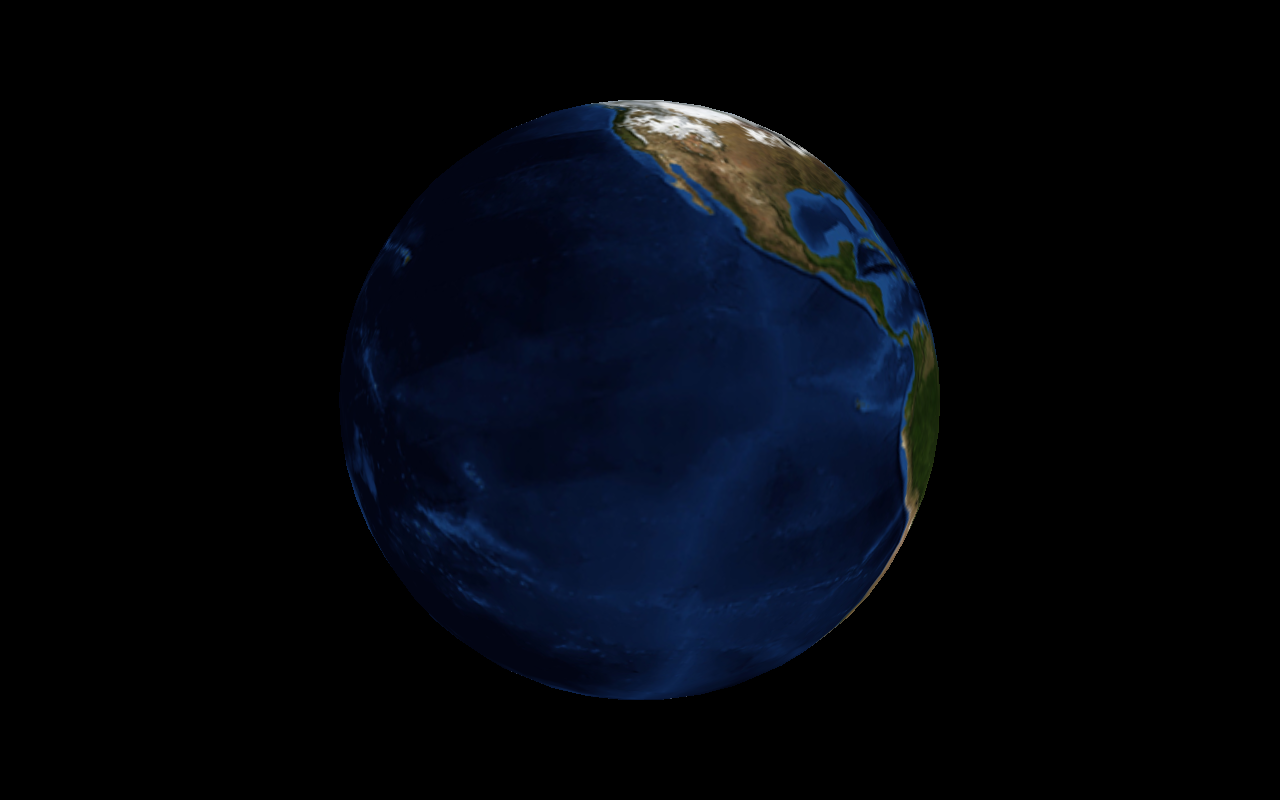
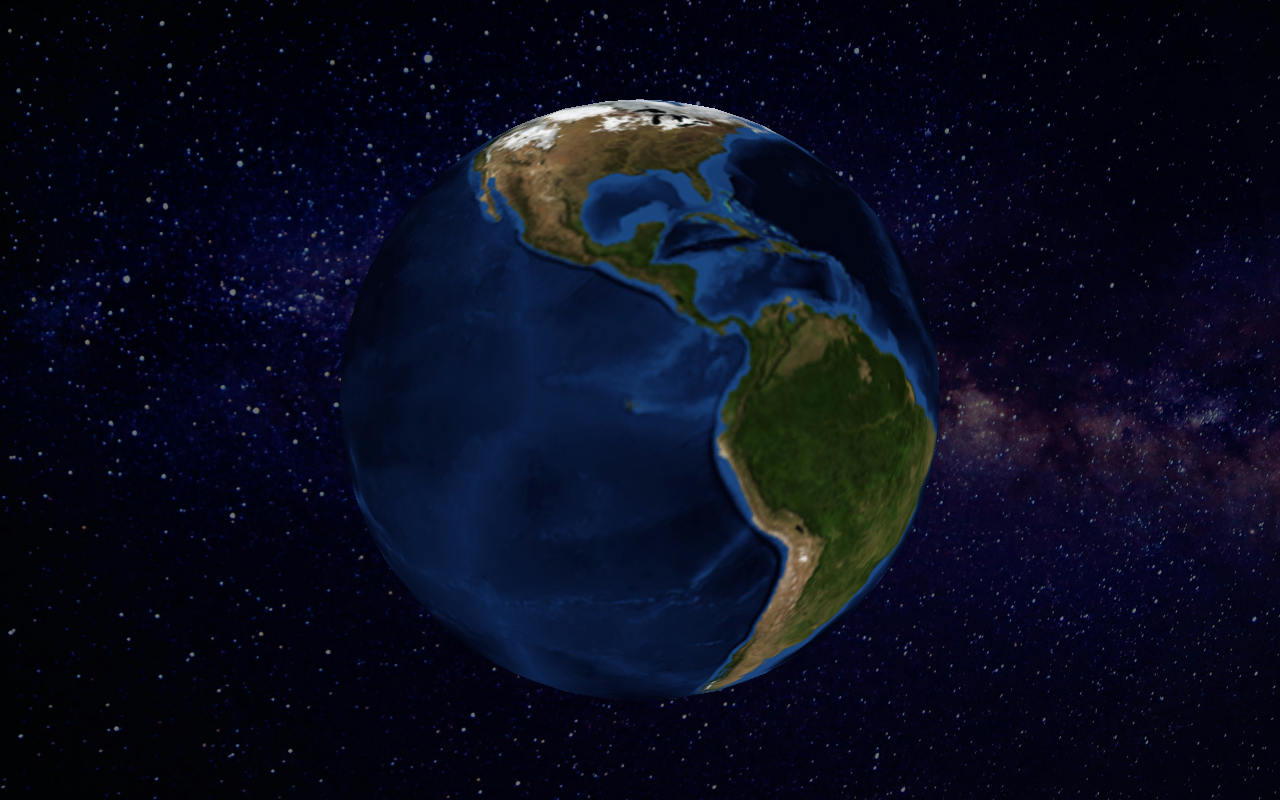
Before and after one commit to SardorSohinazarov/Learning_Three.js, a plain HTML site: page 1-Globus/index.html in a window 1280 px wide. Drawn offline with nearby package versions, Linux system fonts and the light colour scheme; animation ran at ten frames a second.

Commit message:
Kichik o'zgarish

```diff
--- a/1-Globus/index.html
+++ b/1-Globus/index.html
@@ -5,8 +5,21 @@
     <meta name="viewport" content="width=device-width, initial-scale=1.0">
     <title>Three.js Globe Example</title>
     <style>
-        body { margin: 0; }
-        canvas { display: block; }
+        body {
+            margin: 0;
+            background-image: url('../1-Globus/images/sky.jpg'); /* Galaktika rasm faylini qo'shish */
+            background-size: cover; /* Rasmni to'liq ekranga moslashtirish */
+            background-position: center; /* Rasm markazga joylashtiriladi */
+            height: 100vh; /* Butun balandlikni egallash */
+            overflow: hidden; /* Sahna ko'rinishi uchun o'rnatish */
+        }
+        canvas {
+            display: block;
+            position: absolute; /* Canvas pozitsiyasini belgilash */
+            top: 0; /* Yuqoriga joylashadi */
+            left: 0; /* Chapga joylashadi */
+            z-index: 1; /* Rasm fonining ustida joylashadi */
+        }
     </style>
 </head>
 <body>
@@ -15,7 +28,7 @@
         // Sahna, kamera va renderer yaratamiz
         const scene = new THREE.Scene();
         const camera = new THREE.PerspectiveCamera(75, window.innerWidth / window.innerHeight, 0.1, 1000);
-        const renderer = new THREE.WebGLRenderer();
+        const renderer = new THREE.WebGLRenderer({ alpha: true });
         renderer.setSize(window.innerWidth, window.innerHeight);
         document.body.appendChild(renderer.domElement);
 
@@ -29,18 +42,27 @@
         const globe = new THREE.Mesh(globeGeometry, globeMaterial);
         scene.add(globe);
 
-        // Qora fonga o'rnatamiz
-        scene.background = new THREE.Color(0x000000);
+        // Kamerani sozlash
+        camera.position.z = 1; // Kamerani biroz orqaga suramiz
 
-        // Kamerani sozlash
-        camera.position.z = 1;
+        // Sichqoncha pozitsiyasini saqlash
+        let mouseX = 0;
+        let mouseY = 0;
+
+        // Sichqoncha harakati hodisasini qo'shamiz
+        document.addEventListener('mousemove', (event) => {
+            // Sichqonchaning pozitsiyasini normalize qilamiz
+            mouseX = (event.clientX / window.innerWidth) * 2 - 1; // -1 dan 1 gacha
+            mouseY = -(event.clientY / window.innerHeight) * 2 + 1; // 1 dan -1 gacha
+        });
 
         // Animatsiya
         function animate() {
             requestAnimationFrame(animate);
 
-            // Yerning aylanishi
-            globe.rotation.y += 0.01;  // Sferani y o'qi bo'ylab aylantiramiz
+            // Globusni sichqoncha harakati asosida aylantirish
+            globe.rotation.y += mouseX * 0.1; // Sichqoncha X harakatiga qarab aylanish
+            globe.rotation.x += mouseY * 0.1; // Sichqoncha Y harakatiga qarab aylanish
 
             renderer.render(scene, camera);
         }
@@ -48,10 +70,5 @@
         // Animatsiyani ishga tushirish
         animate();
     </script>
-    <style>
-      *{
-        background-image: url(sky.jpg) !important;
-      }
-    </style>
 </body>
 </html>
```
